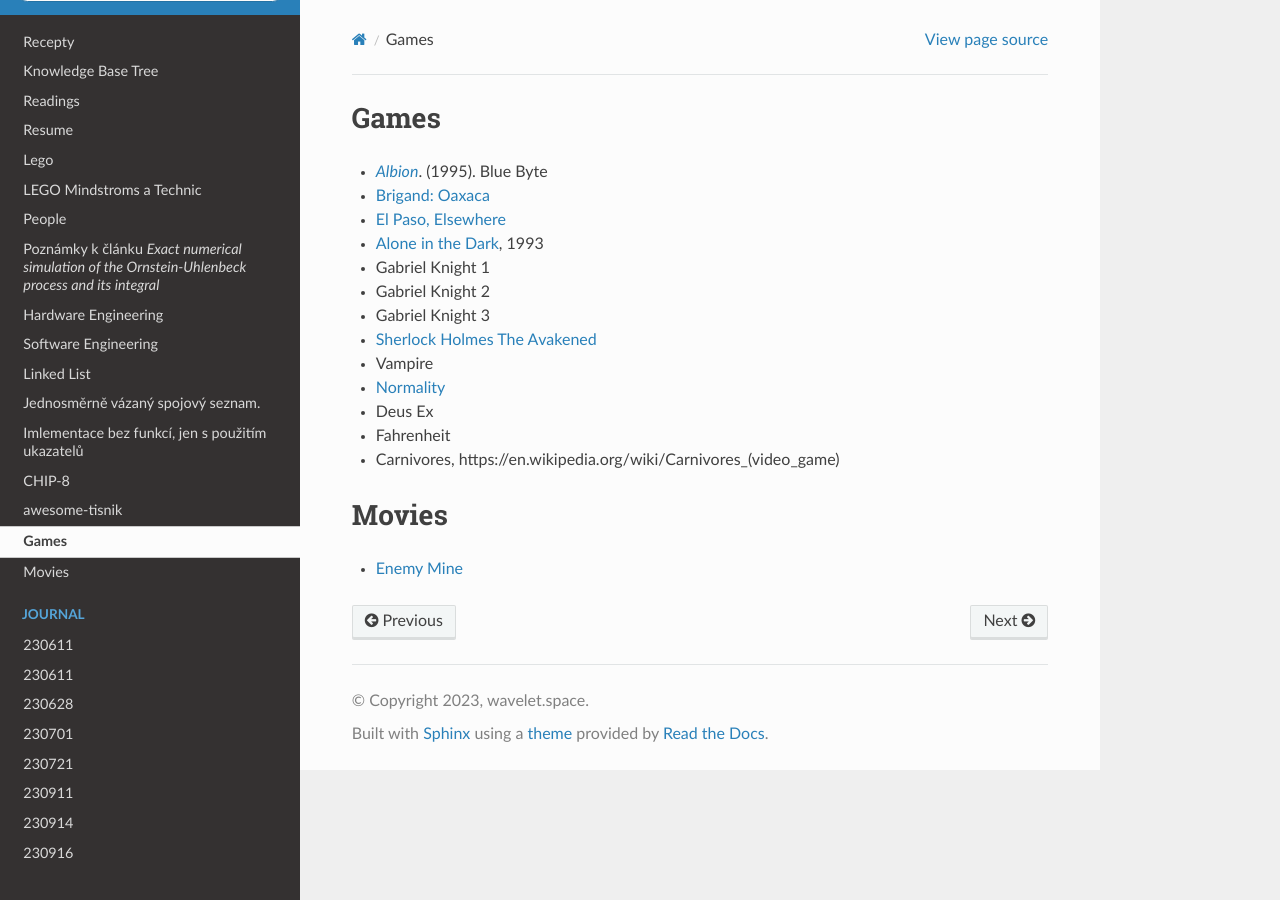
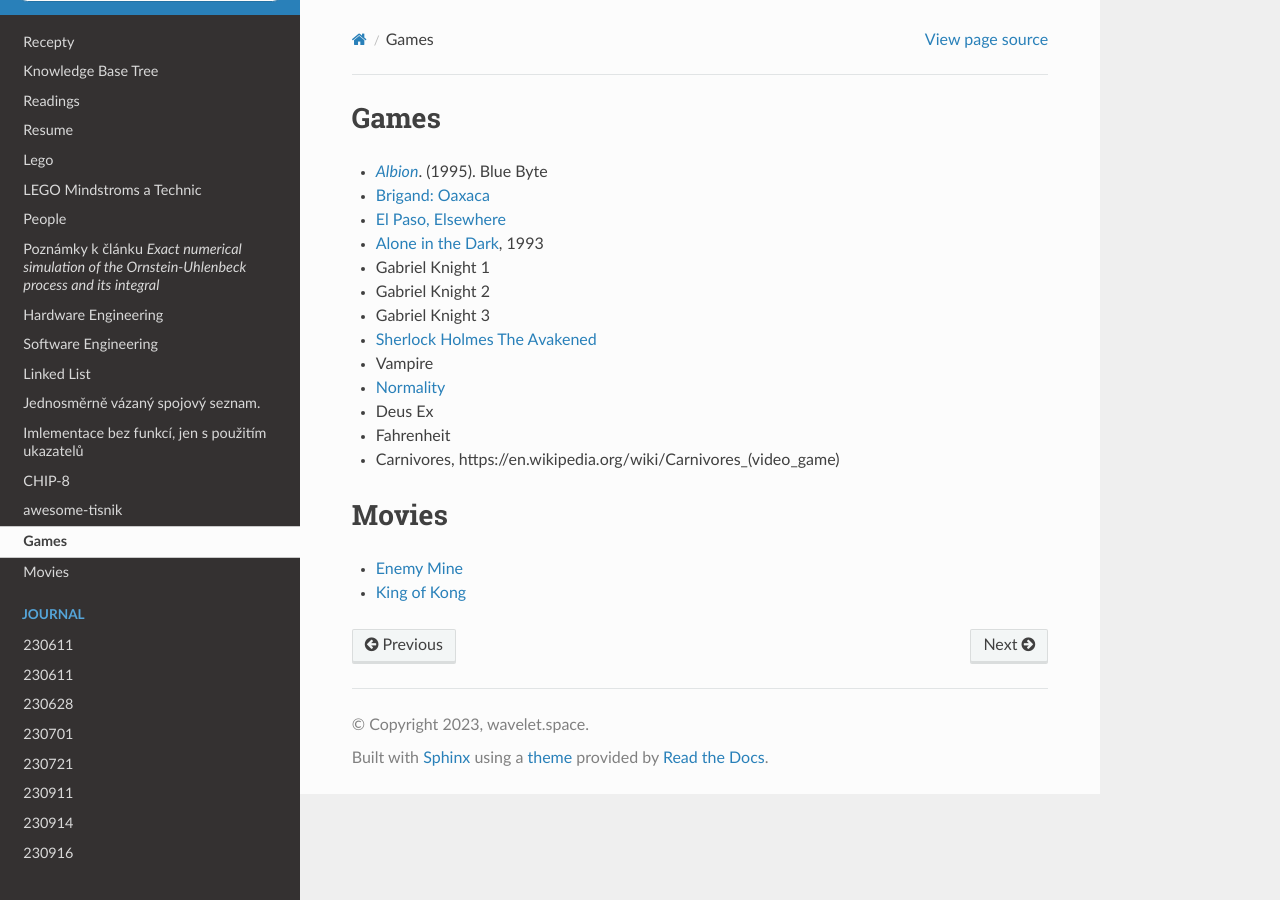
Before and after one commit to wavelet-space/vault, a Sphinx documentation site: the page built from source/games.md, in a window 1280 px wide. Built offline with Sphinx 7.4.7 and the Read the Docs theme 2.0.0, drawn with Linux system fonts in a browser that asks for light colours; pages that are not in the unit, such as notebooks, are missing from menus.

Commit message:
Update games.md

```diff
--- a/source/games.md
+++ b/source/games.md
@@ -20,3 +20,4 @@
 ## Movies
 
 - [Enemy Mine](https://www.csfd.cz/film/7225-muj-nepritel/prehled/)
+- [King of Kong](https://www.imdb.com/title/tt0923752/)
```
